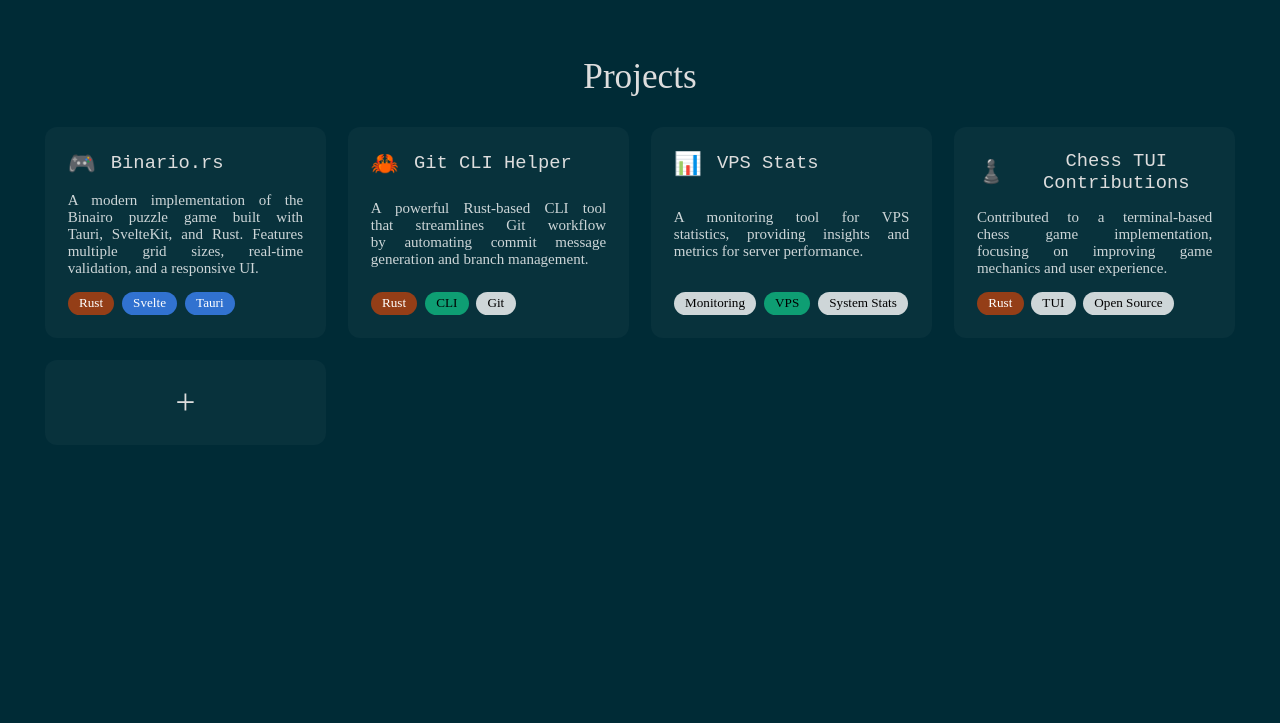
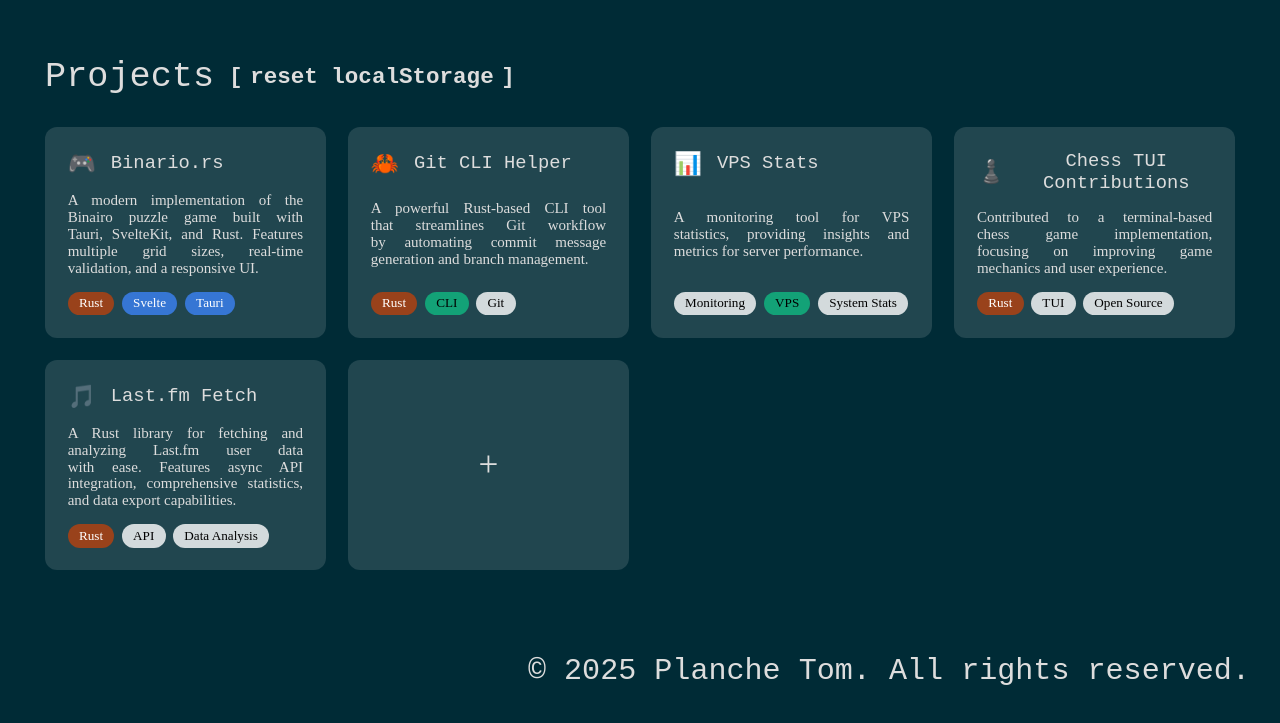
Before and after one commit to TomPlanche/web-tp1, a React (Vite) app: page / in a window 1280 px wide. Shown: the part 843-1566 px from the top of the page. After the commit the page ends 1538 px from the top, so only its background shows below. Built offline with nearby package versions, Linux system fonts and the light colour scheme; a web font is replaced by a local one.

Commit message:
[9] (feat on main) Better project + new project, end ?

```diff
--- a/package.json
+++ b/package.json
@@ -10,14 +10,12 @@
 		"preview": "vite preview"
 	},
 	"dependencies": {
-    "@mui/material": "^7.0.1",
 		"@reduxjs/toolkit": "^2.6.1",
 		"gsap": "^3.12.7",
 		"react": "^19.0.0",
 		"react-dom": "^19.0.0",
 		"react-redux": "^9.2.0",
 		"redux": "^5.0.1",
-    "styled-components": "^6.1.17",
 		"uuid": "^11.1.0",
 		"zod": "^3.24.2"
 	},
--- a/src/App.scss
+++ b/src/App.scss
@@ -34,10 +34,10 @@ main {
     flex-direction: row;
     justify-content: center;
     align-items: center;
-    $min-height: calc(100svh - #{v.$main-padding});
-    min-height: $min-height;
 
     &#intro {
+      $min-height: calc(100svh - #{v.$main-padding});
+      min-height: $min-height;
       h1 {
         font-family: "Mondwest", monospace;
         font-size: 9vw;
@@ -66,6 +66,34 @@ main {
 
       h2 {
         margin-bottom: 2rem;
+        align-self: flex-start;
+
+        display: inline-flex;
+        align-items: center;
+        gap: 1rem;
+
+        font-family: "Mondwest", monospace;
+
+        button {
+          background: transparent;
+          border: none;
+          color: var(--text-color);
+          font-family: "Departure Mono", monospace;
+          font-size: 1.5rem;
+          font-weight: 900;
+          cursor: pointer;
+
+          display: inline-flex;
+          align-items: center;
+          gap: 0.5rem;
+
+          transition: gap 0.2s ease-in-out;
+
+          &:hover {
+            text-decoration: underline;
+            gap: 0;
+          }
+        }
       }
 
       .grid {
--- a/src/App.tsx
+++ b/src/App.tsx
@@ -3,9 +3,15 @@ import gsap from "gsap";
 import { useEffect, useLayoutEffect, useRef, useState } from "react";
 import { ScrambleTextPlugin } from "./utils/gsap/ScrambleText";
 
+import Footer from "./components/Footer/Footer.tsx";
 import Header from "./components/Header";
 import { NewProject, Project } from "./components/Project";
 import { useProjectsStoreSelector } from "./stores/hooks/projectsStoreHooks.ts";
+import {
+	BASE_PROJECTS,
+	projectsStore,
+	resetProjects,
+} from "./stores/projectsStore.ts";
 
 gsap.registerPlugin(ScrambleTextPlugin);
 
@@ -38,6 +44,10 @@ const App = () => {
 			currentTitle = getNextTitle(currentTitle);
 			document.title = currentTitle;
 		}, DELAY_MS);
+	};
+
+	const handleResetLocalStorage = (): void => {
+		projectsStore.dispatch(resetProjects());
 	};
 
 	// `useLayoutEffect` is used to ensure that the animation is applied after the DOM has been updated
@@ -85,10 +95,14 @@ const App = () => {
 				opacity: 1,
 				duration: 1,
 			})
-			.to(paragraphRef.current, {
-				height: "auto",
-				duration: 1,
-			})
+			.to(
+				paragraphRef.current,
+				{
+					height: "auto",
+					duration: 1,
+				},
+				"<",
+			)
 			.to(paragraphRef.current, {
 				opacity: 1,
 				duration: 1,
@@ -134,18 +148,35 @@ const App = () => {
 					// Check if the intro animation is done before rendering the rest of the page
 					introAnimationDone && (
 						<section id="projects">
-							<h2>Projects</h2>
+							<h2>
+								Projects
+								<button
+									type="button"
+									className="reset-local-storage"
+									onClick={handleResetLocalStorage}
+									onKeyDown={(e) => {
+										if (e.key === "Enter") {
+											handleResetLocalStorage();
+										}
+									}}
+									title="Reset localStorage"
+								>
+									<span>[</span>reset localStorage <span>]</span>
+								</button>
+							</h2>
 							<div className="grid">
 								{projects.map((project) => (
 									<Project key={`${project.title}`} {...project} />
 								))}
 
-								<NewProject />
+								{projects.length < BASE_PROJECTS.length && <NewProject />}
 							</div>
 						</section>
 					)
 				}
 			</main>
+
+			{introAnimationDone && <Footer />}
 		</>
 	);
 };
--- /dev/null
+++ b/src/components/Footer/Footer.scss
@@ -0,0 +1,29 @@
+@use "../../styles/variables" as v;
+
+footer {
+  height: calc(#{v.$header-height});
+  width: 100%;
+
+  padding: v.$main-padding;
+
+  font-family: "Mondwest", monospace;
+
+  p {
+    font-size: 2rem;
+    color: var(--text-color);
+    line-height: 1.125;
+    margin: 0;
+    text-align: right;
+
+    a {
+      color: inherit;
+      text-decoration: none;
+      font-weight: 500;
+      transition: all 0.3s ease;
+
+      &:hover {
+        text-decoration: underline;
+      }
+    }
+  }
+}
--- /dev/null
+++ b/src/components/Footer/Footer.tsx
@@ -0,0 +1,27 @@
+import "./Footer.scss";
+
+/**
+ * Footer component
+ * @return
+ * @constructor
+ **/
+const Footer = () => {
+	// State(s)
+
+	// Ref(s)
+
+	// Method(s)
+
+	// Effect(s)
+
+	// Render
+	return (
+		<footer>
+			<p>
+				© 2025 Planche Tom. All rights reserved. <br />
+			</p>
+		</footer>
+	);
+};
+
+export default Footer;
--- a/src/components/Header/Header.tsx
+++ b/src/components/Header/Header.tsx
@@ -90,7 +90,7 @@ const Header = () => {
 	};
 
 	const handleLinkClick = (target: string) => {
-		gsap.to(window, { duration: 2, scrollTo: target });
+		gsap.to(window, { duration: 2, scrollTo: target, ease: "power2.out" });
 	};
 
 	return (
--- a/src/components/Project/NewProject.tsx
+++ b/src/components/Project/NewProject.tsx
@@ -1,15 +1,25 @@
+import "./Project.scss";
+import {
+	addNewRandomProject,
+	projectsStore,
+} from "../../stores/projectsStore.ts";
+
 const NewProject = () => {
+	// Methods
+	const handleClick = () => {
+		projectsStore.dispatch(addNewRandomProject());
+	};
 	return (
-		<>
 		<div
 			className="project clickable"
 			style={{
 				justifyContent: "center",
 			}}
+			onClick={() => handleClick()}
+			onKeyDown={() => handleClick()}
 		>
-				<span>+</span>
+			+
 		</div>
-		</>
 	);
 };
 
--- a/src/components/Project/Project.scss
+++ b/src/components/Project/Project.scss
@@ -3,10 +3,13 @@
     flex-direction: column;
     justify-content: space-between;
 
-  background: rgba(255, 255, 255, 0.03);
+    $light-text-color: color-mix(in srgb, var(--text-color) 15%, transparent);
+
+    background: $light-text-color;
     border-radius: 12px;
     padding: 1.5rem;
-  transition: transform 0.2s ease, background 0.2s ease;
+    transition: transform 0.2s ease,
+    background 0.2s ease;
     height: 100%;
 
     &.clickable {
@@ -15,7 +18,7 @@
 
     &:hover {
         transform: translateY(-4px);
-    background: rgba(255, 255, 255, 0.05);
+        background: color-mix(in srgb, var(--text-color) 30%, transparent);
     }
 
     &__header {
@@ -27,17 +30,35 @@
 
     &__icon {
         font-size: 1.5rem;
+
+        button {
+            background: var(--text-color);
+            color: var(--background-color);
+
+            display: inline-flex;
+            align-items: center;
+            justify-content: center;
+
+            padding: 0.25rem 0.5rem;
+            border-radius: 0.25rem;
+
+            svg {
+                height: 1.5rem;
+                width: 1.5rem;
+
+                margin-right: 0.25rem;
+            }
+        }
     }
 
     &__title {
         font-family: "Mondwest", monospace;
         font-size: 1.25rem;
         margin: 0;
-
     }
 
     &__description {
-    color: rgba(255, 255, 255, 0.8);
+        color: var(--text-color);
         line-height: 1.125;
         font-size: 1rem;
         margin-bottom: 1rem;
@@ -53,12 +74,11 @@
         display: flex;
         flex-wrap: wrap;
         gap: 0.5rem;
+
+        &__item {
+            display: inline-flex;
+
+        }
     }
 
-  &__tag {
-    background: rgba(255, 255, 255, 0.1);
-    padding: 0.25rem 0.75rem;
-    border-radius: 999px;
-    font-size: 0.875rem;
 }
-}
--- a/src/components/Project/Project.tsx
+++ b/src/components/Project/Project.tsx
@@ -9,7 +9,8 @@ const Project = ({ title, description, icon, tags, link }: TProject) => {
 		tag: string,
 	): "default" | "rust" | "web" | "system" => {
 		if (tag.toLowerCase().includes("rust")) return "rust";
-		if (["svelte", "web", "tauri"].includes(tag.toLowerCase())) return "web";
+		if (["svelte", "web", "tauri", "sveltekit"].includes(tag.toLowerCase()))
+			return "web";
 		if (["vps", "cli", "system"].includes(tag.toLowerCase())) return "system";
 		return "default";
 	};
--- a/src/stores/projectsStore.ts
+++ b/src/stores/projectsStore.ts
@@ -1,10 +1,11 @@
 import { configureStore, createSlice } from "@reduxjs/toolkit";
 import { v4 as uuidv4 } from "uuid";
-import type { TProject } from "../components/Project/Project.tsx";
+import { type TProject, projectSchema } from "../components/Project/";
+import { shuffle } from "../utils";
 
 const PROJECT_STORAGE_KEY = "projects";
 
-const BASE_PROJECTS: Array<TProject> = [
+export const BASE_PROJECTS: Array<TProject> = [
 	{
 		id: uuidv4(),
 		title: "Binario.rs",
@@ -41,6 +42,42 @@ const BASE_PROJECTS: Array<TProject> = [
 		tags: ["Rust", "TUI", "Open Source"],
 		link: "https://github.com/thomas-mauran/chess-tui/pull/128",
 	},
+	{
+		id: uuidv4(),
+		title: "Last.fm Fetch",
+		description:
+			"A Rust library for fetching and analyzing Last.fm user data with ease. Features async API integration, comprehensive statistics, and data export capabilities.",
+		icon: "🎵",
+		tags: ["Rust", "API", "Data Analysis"],
+		link: "https://github.com/TomPlanche/last_fm_fetch",
+	},
+	{
+		id: uuidv4(),
+		title: "Personal Website",
+		description:
+			"My personal website built with Svelte and SvelteKit. Features a modern UI with smooth animations, custom cursor, and Last.fm integration.",
+		icon: "🌐",
+		tags: ["SvelteKit", "API"],
+		link: "https://github.com/TomPlanche/website",
+	},
+	{
+		id: uuidv4(),
+		title: "Projet Jérémie",
+		description:
+			"Research tool repository created for a friend's Master's thesis that analyzes medieval texts. It finds word occurrences while accounting for historical spelling variations. The system is designed to be user-friendly for non-technical users, with configurable search terms and error tolerance.",
+		icon: "🤝",
+		tags: ["Rust", "Text Analysis", "Python"],
+		link: "https://github.com/TomPlanche/projet-jeremie",
+	},
+	{
+		id: uuidv4(),
+		title: "Advent of Code 2024",
+		description:
+			"My solutions for the Advent of Code 2024 programming challenges, demonstrating problem-solving skills and code organization.",
+		icon: "🎄",
+		tags: ["Rust", "Challenges", "Problem Solving"],
+		link: "https://github.com/TomPlanche/aoc-2024",
+	},
 ];
 
 const getBaseProjects = (): Array<TProject> => {
@@ -58,7 +95,7 @@ const getBaseProjects = (): Array<TProject> => {
 			return BASE_PROJECTS as Array<TProject>;
 		}
 	}
-	return BASE_PROJECTS as Array<TProject>;
+	return BASE_PROJECTS.slice(0, 5) as Array<TProject>;
 };
 
 const projectSlice = createSlice({
@@ -68,7 +105,15 @@ const projectSlice = createSlice({
 	},
 	reducers: {
 		addProject: (state, action) => {
-			state.value.push(action.payload);
+			// Verify that the passed project has a valid structure
+			const response = projectSchema.safeParse(action.payload);
+
+			if (!response.success) {
+				console.error("Invalid project structure", response.error);
+				return;
+			}
+
+			state.value.push(response.data);
 			localStorage.setItem(PROJECT_STORAGE_KEY, JSON.stringify(state.value));
 		},
 		removeProject: (state, action) => {
@@ -77,16 +122,35 @@ const projectSlice = createSlice({
 			);
 			localStorage.setItem(PROJECT_STORAGE_KEY, JSON.stringify(state.value));
 		},
+		addNewRandomProject: (state) => {
+			// Check if the state already contains all the base projects
+			if (state.value.length >= BASE_PROJECTS.length) {
+				return;
+			}
+
+			// Get a random project from the base projects that is not already in the state
+			const randomProject = BASE_PROJECTS.filter(
+				(project) => !state.value.some((p) => p.id === project.id),
+			)[0];
+
+			if (randomProject) {
+				// Add the random project to the state
+				state.value.push(randomProject);
+				localStorage.setItem(PROJECT_STORAGE_KEY, JSON.stringify(state.value));
+			}
+		},
+		resetProjects: (state) => {
+			state.value = shuffle(BASE_PROJECTS).slice(0, 5);
+			localStorage.setItem(PROJECT_STORAGE_KEY, JSON.stringify(state.value));
+		},
 	},
 });
 
-export const { addProject, removeProject } = projectSlice.actions;
+export const { addProject, removeProject, addNewRandomProject, resetProjects } =
+	projectSlice.actions;
 
 export const projectsStore = configureStore({
 	reducer: projectSlice.reducer,
 });
 
 export type TProjectsStoreRootState = ReturnType<typeof projectsStore.getState>;
-
-export type TProjectsStoreDispatch = typeof projectsStore.dispatch;
-export type TProjectsStoreStore = typeof projectsStore;
--- /dev/null
+++ b/src/utils/index.ts
@@ -0,0 +1,19 @@
+export const shuffle = <T>(array: T[]): T[] => {
+	let currentIndex = array.length;
+	let randomIndex: number;
+
+	// While there remain elements to shuffle.
+	while (currentIndex != 0) {
+		// Pick a remaining element.
+		randomIndex = Math.floor(Math.random() * currentIndex);
+		currentIndex--;
+
+		// And swap it with the current element.
+		[array[currentIndex], array[randomIndex]] = [
+			array[randomIndex],
+			array[currentIndex],
+		];
+	}
+
+	return array;
+};
```
Also changed, not shown: src/stores/hooks/projectsStoreHooks.ts (+2 -8 lines), 2 other files (tests, documents, lock files or other folders). Lines whose indentation alone changed are shown as unchanged.
